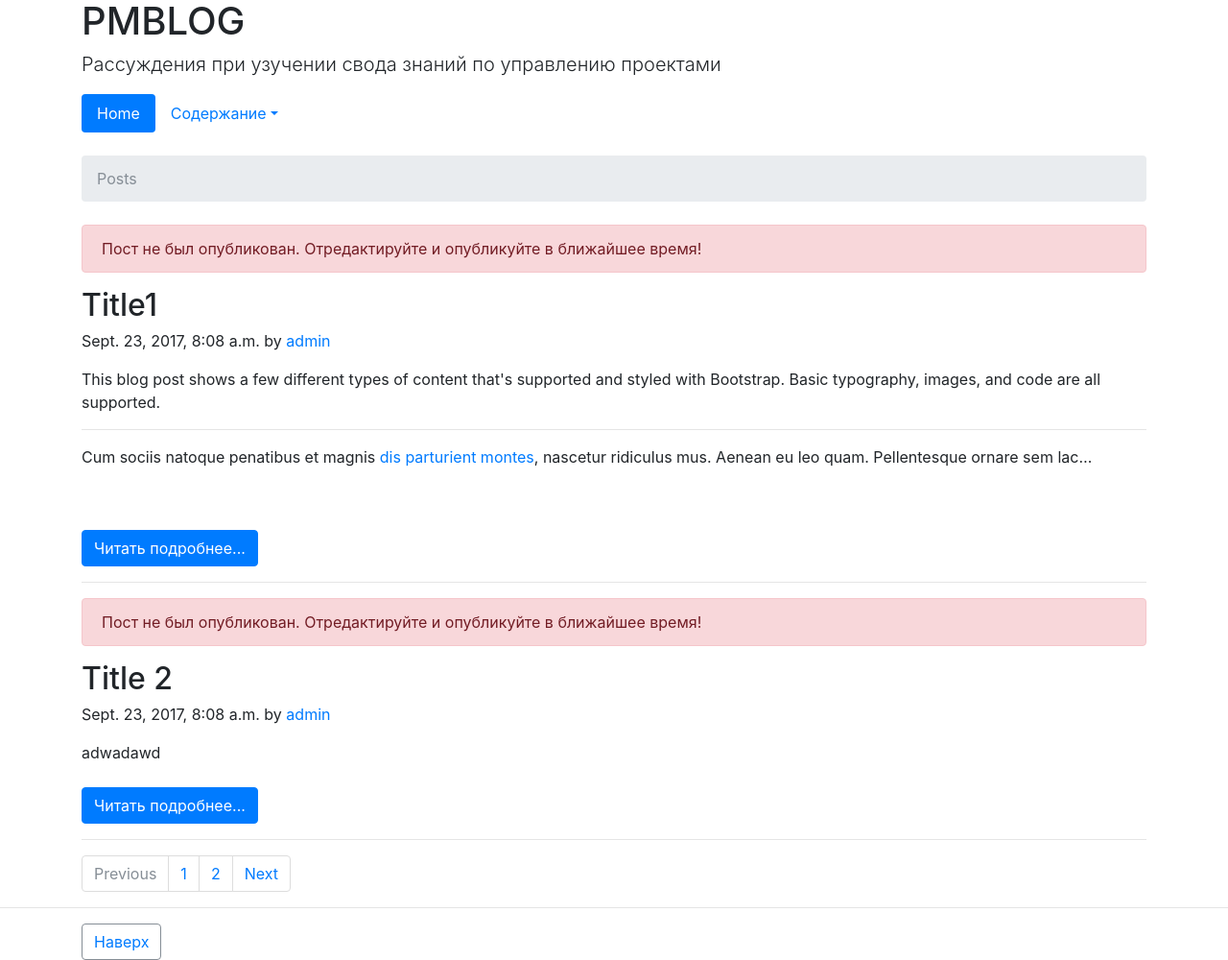
After one commit to nanoraven/my_pm_project, a Django app: page /posts_private/ in a window 1280 px wide. The commit adds this page. Shown: the whole page at 96% size. Run offline with Django 3.2, Linux system fonts and the light colour scheme; a user stored in the database is signed in; data comes from the database, SQL or seed files in the repository; some libraries are stand-ins or nearby versions.

Commit message:
add admin post

```diff
--- a/my_pm_project/settings.py
+++ b/my_pm_project/settings.py
@@ -23,6 +23,7 @@ SECRET_KEY = 'st0*e00aag=bg!8&$=^&w+uotts^f87-9$nzk%!5%nz25%eev4'
 
 # SECURITY WARNING: don't run with debug turned on in production!
 DEBUG = True
+# DEBUG = False
 
 ALLOWED_HOSTS = ['restapinanoraven.herokuapp.com', '127.0.0.1']
 
--- a/my_pm_project/urls.py
+++ b/my_pm_project/urls.py
@@ -18,12 +18,14 @@ from django.contrib import admin
 from pmblog import views
 from django.conf.urls.static import static
 from my_pm_project import settings
-from pmblog.views import HomePageView
+from pmblog.views import HomePageView, PrivatePostList
 
 urlpatterns = [
     # url(r'^$', views.home, name='home'),
     url(r'^$', HomePageView.as_view(), name='home'),
     url(r'^posts/(?P<pk>\d+)/$', views.post_topics, name='post_topics'),
+    url(r'^posts_private/$', PrivatePostList.as_view(), name='private_posts'),
     url(r'^admin/', admin.site.urls),
     url(r'^ckeditor/', include('ckeditor_uploader.urls')),
+    url(r'^posts_private/page/(?P<page>\d+)/$', PrivatePostList.as_view()),
 ] + static(settings.MEDIA_URL, document_root=settings.MEDIA_ROOT)
--- a/pmblog/admin.py
+++ b/pmblog/admin.py
@@ -3,9 +3,7 @@ from django.contrib import admin
 # Register your models here.
 
 from .models import Post
-
+admin.site.register(Post)
 
 class PostAdmin(admin.ModelAdmin):
-    list_display = ('title',)
-
-admin.site.register(Post)
+    fieldsets = ('title','createad_by')
--- a/pmblog/models.py
+++ b/pmblog/models.py
@@ -1,3 +1,4 @@
+from django.contrib import admin
 from django.contrib.auth.models import User
 from django.db import models
 from ckeditor_uploader.fields import RichTextUploadingField
@@ -10,6 +11,11 @@ class Post(models.Model):
     text = RichTextUploadingField(blank=True, default='')
     createad_in = models.DateTimeField(auto_now_add=True)
     createad_by = models.ForeignKey(User,related_name='users')
+    is_published = models.BooleanField(default=False)
+
+    def __unicode__(self):
+        return self.title
+
 
 class Comment(models.Model):
 
--- a/pmblog/templates/base.html
+++ b/pmblog/templates/base.html
@@ -87,10 +87,12 @@
     {% endblock %}
 </div>
 
-<div class="blog-footer">
-    <a href="#">Back to top</a>
-    <button type="button" class="btn btn-outline-secondary">Secondary</button>
-    </p>
+<hr>
+
+<div class="container">
+    <div class="blog-footer">
+        <button type="button" class="btn btn-outline-secondary"><a href="#">Наверх</a></button>
+    </div>
 </div>
 
 
--- /dev/null
+++ b/pmblog/templates/private_posts.html
@@ -0,0 +1,94 @@
+{% extends 'base.html' %}
+
+{% block tablecontent %}
+<div class="blog-masthead">
+    <div class="container">
+        <ul class="nav nav-pills">
+            <li class="nav-item">
+                <a class="nav-link active" href="{% url 'home' %}">Home</a>
+            </li>
+            <li class="nav-item dropdown">
+                <a class="nav-link dropdown-toggle" data-toggle="dropdown" href="#" role="button"
+                   aria-haspopup="true"
+                   aria-expanded="false">Содержание</a>
+                <div class="dropdown-menu">
+
+
+                    {% for post in object_list %}
+                    <a class="dropdown-item" href="{% url 'post_topics' post.pk %}">{{post.title|truncatechars:20}}</a>
+                    {% endfor %}
+                </div>
+            </li>
+        </ul>
+    </div>
+</div>
+{% endblock %}
+
+{% block breadcrumb %}
+<ol class="breadcrumb my-4">
+    <li class="breadcrumb-item active">Posts</li>
+</ol>
+{% endblock %}
+
+
+{% block post %}
+{% for post in object_list %}
+
+{% if not post.is_published %}
+<div class="alert alert-danger" role="alert">
+  Пост не был опубликован. Отредактируйте и опубликуйте в ближайшее время!
+</div>
+{% endif %}
+
+
+<div class="blog-post">
+    <h2 class="blog-post-title">{{post.title}}</h2>
+    <p class="blog-post-meta">{{post.createad_in}} by <a href="#">{{post.createad_by}}</a></p>
+    {{ post.text|truncatechars_html:300|safe }} <br>
+    <br>
+    <a class="btn btn-primary" href="{% url 'post_topics' post.pk %}" role="button">Читать подробнее...</a>
+
+</div><!-- /.blog-post -->
+<hr>
+{% endfor %}
+{% endblock %}
+
+{% block pagination %}
+
+<nav aria-label="...">
+    <ul class="pagination">
+        {% if page_obj.has_previous %}
+        <li class="page-item">
+            <a class="page-link" href="/posts_private/page/{{ page_obj.previous_page_number }}/">Previous</a>
+        </li>
+        {% else %}
+        <li class="page-item disabled">
+            <span class="page-link">Previous</span>
+        </li>
+        {% endif %}
+
+        {% for page in paginator.page_range %}
+            {% if page != posts.number %}
+                <li class="page-item"><a class="page-link" href="/posts_private/page/{{ page }}">{{ page }}</a></li>
+            {% else %}
+                <li class="page-item active">
+                <span class="page-link">
+                {{ page }}
+                <span class="sr-only">(current)</span>
+                </span>
+                </li>
+            {% endif %}
+        {% endfor %}
+
+        {% if page_obj.has_next %}
+        <li class="page-item">
+            <a class="page-link" href="/posts_private/page/{{ page_obj.next_page_number }}">Next</a>
+        </li>
+        {% else %}
+        <li class="page-item disabled">
+            <span class="page-link">Next</span>
+        </li>
+        {% endif %}
+    </ul>
+</nav>
+{% endblock %}
--- a/pmblog/views.py
+++ b/pmblog/views.py
@@ -1,7 +1,10 @@
+from django.contrib.auth.decorators import login_required
 from django.http import Http404
 from django.shortcuts import render, get_object_or_404
 from django.core.paginator import Paginator,PageNotAnInteger,EmptyPage
-from django.views.generic import TemplateView
+from django.utils.decorators import method_decorator
+from django.views.generic import TemplateView, ListView
+from django.views.generic.list import MultipleObjectMixin
 
 from .models import Post
 
@@ -11,13 +14,12 @@ def post_topics(request, pk):
 
 class HomePageView(TemplateView):
     template_name = "home.html"
-    # model = Post
     def get_context_data(self, **kwargs):
         context = super(HomePageView, self).get_context_data(**kwargs)
         return context
 
     def get(self, request, *args, **kwargs):
-        posts_list = Post.objects.all()
+        posts_list = Post.objects.filter(is_published=True)
         paginator = Paginator(posts_list, 2)
         page = request.GET.get('page')
         try:
@@ -29,6 +31,23 @@ class HomePageView(TemplateView):
             # If page is out of range (e.g. 9999), deliver last page of results.
             posts = paginator.page(paginator.num_pages)
         context = self.get_context_data()
-        context['all_articles'] = Post.objects.order_by('createad_in')
+        context['all_articles'] = Post.objects.filter(is_published=True).order_by('createad_in')
         context['posts'] = posts
         return self.render_to_response(context)
+
+class PrivatePostList(ListView,MultipleObjectMixin):
+    model = Post
+    paginate_by = 2
+    context_object_name = 'posts'
+    template_name = 'private_posts.html'
+
+    @method_decorator(login_required)
+    def dispatch(self, request, *args, **kwargs):
+        """
+        Декорируем диспетчер функцией login_required, чтобы запретить просмотр отображения неавторизованными
+        пользователями
+        """
+        return super(PrivatePostList, self).dispatch(request, *args, **kwargs)
+
+    def get_queryset(self):
+        return Post.objects.all()
```
